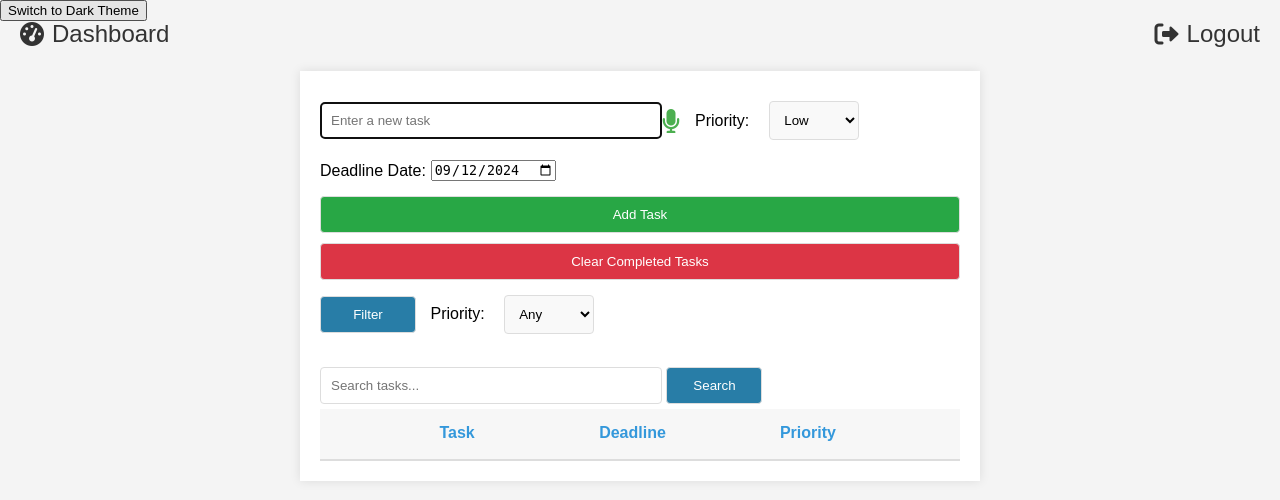
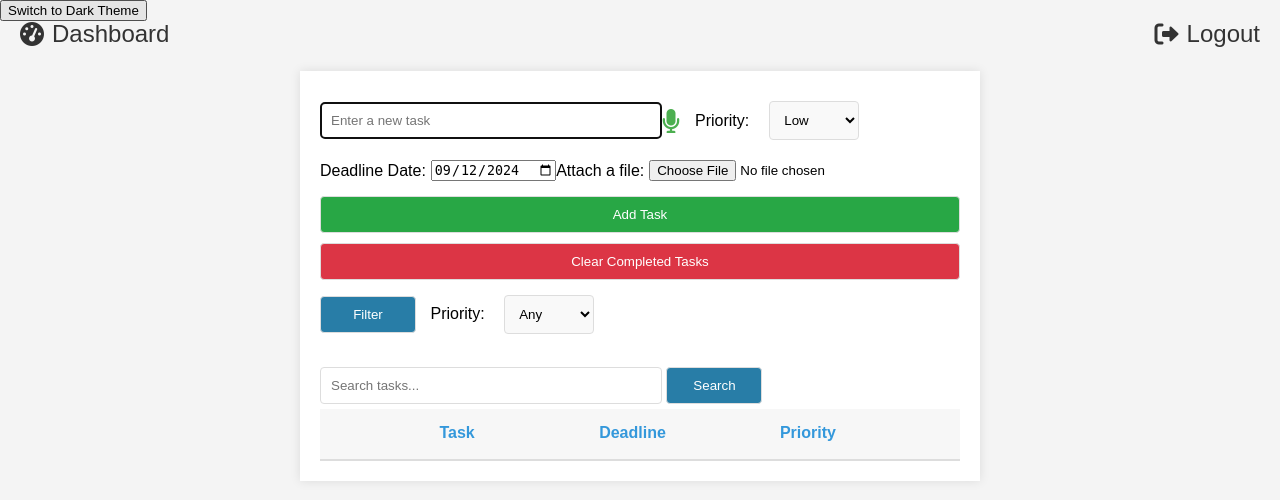
Before and after one commit to RO-HIT17/Flask_TODO_V3, a Flask app: page /index/1 in a window 1280 px wide. Shown: the top 500 px of the page. Run offline with Flask 3, Linux system fonts and the light colour scheme.

Commit message:
added attach file button

```diff
--- a/templates/index.html
+++ b/templates/index.html
@@ -18,7 +18,8 @@
     <div class="form-group">
         <label for="deadline">Deadline Date:</label>
         <input type="date" name="deadline" class="deadline-date" id="deadlineDate">
-
+        <label for="fileUpload">Attach a file:</label>
+        <input type="file" name="file" id="fileUpload">
     </div>
 
     <button type="submit" class="add">Add Task</button>
```
